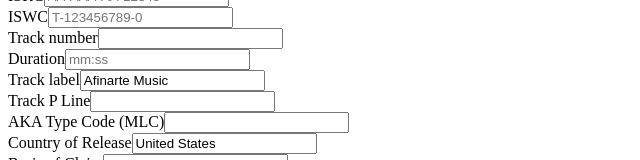
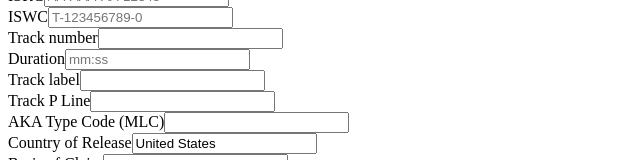
Before and after one commit to Rigooetto/music-metadata-form, a React (Create React App) app: page / in a window 1280 px wide. Shown: the part 506-666 px from the top of the page, without its empty margins (0-640 px from the left). Built offline with nearby package versions, Linux system fonts and the light colour scheme; no server answers.

Commit message:
Update App.js

```diff
--- a/src/App.js
+++ b/src/App.js
@@ -836,7 +836,7 @@ function createEmptyTrack() {
     audioFile: null,
     isrc: "",
     iswc: "",
-    trackLabel: "Afinarte Music",
+    trackLabel: "",
     duration: "",
     trackPLine: "",
     trackArtistNames: [""], // <-- update from single to array
```
